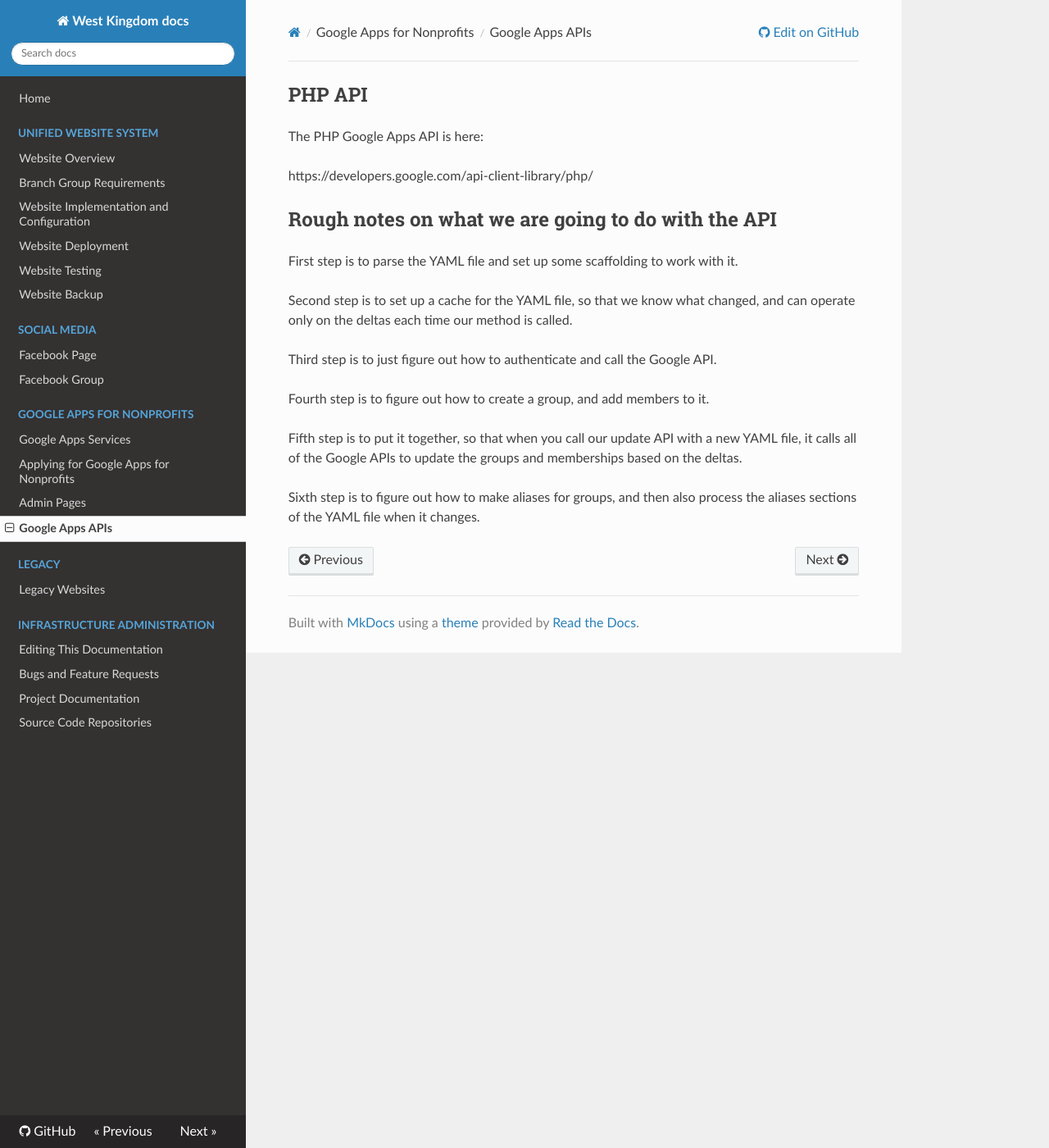
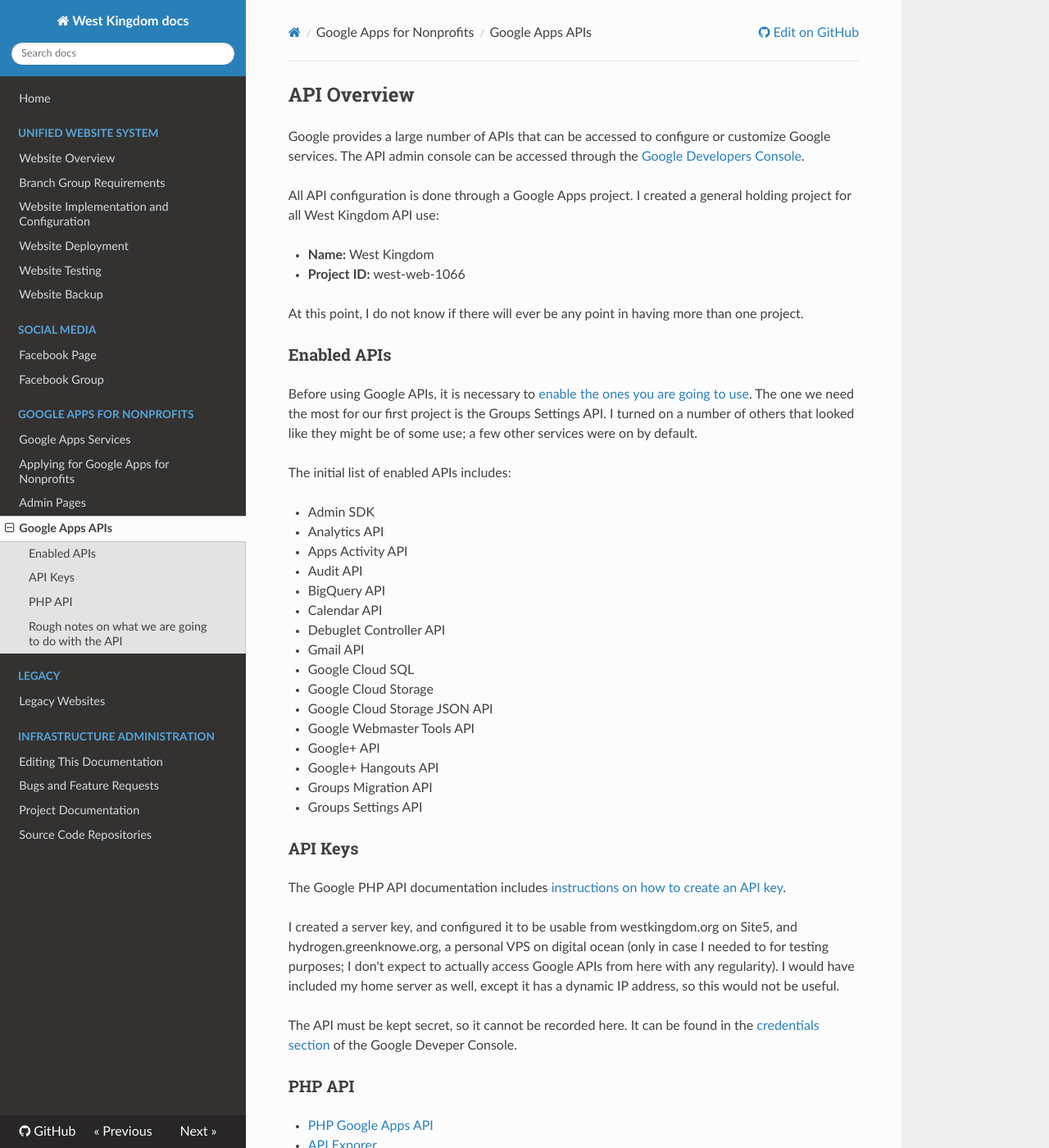
Before and after one commit to westkingdom/westkingdom, an MkDocs documentation site: the page built from docs/google-api.md, in a window 1280 px wide and 1400 px high. Shown: the whole window at 82% size. Built offline with MkDocs 1.6.1, drawn with Linux system fonts in a browser that asks for light colours; nearby versions of some CDN libraries; old or Windows-style settings are respelled for this version of MkDocs.

Commit message:
Add documentation on creating a Google Apps API key, and also documented other important Google Apps URLs.

```diff
--- a/docs/google-api.md
+++ b/docs/google-api.md
@@ -1,10 +1,68 @@
-## PHP API
+## API Overview
 
-The PHP Google Apps API is here:
+Google provides a large number of APIs that can be accessed
+to configure or customize Google services.  The API admin
+console can be accessed through the [Google Developers Console](https://console.developers.google.com).
 
-https://developers.google.com/api-client-library/php/
+All API configuration is done through a Google Apps project.
+I created a general holding project for all West Kingdom API
+use:
 
-## Rough notes on what we are going to do with the API
+- **Name:** West Kingdom
+- **Project ID:** west-web-1066
+
+At this point, I do not know if there will ever be any point
+in having more than one project.
+
+### Enabled APIs
+
+Before using Google APIs, it is necessary
+to [enable the ones you are going to use](https://console.developers.google.com/project/west-web-1066/apiui/api).  The one we need
+the most for our first project is the Groups Settings API.
+I turned on a number of others that looked like they might
+be of some use; a few other services were on by default.
+
+The initial list of enabled APIs includes:
+
+- Admin SDK
+- Analytics API
+- Apps Activity API
+- Audit API
+- BigQuery API
+- Calendar API
+- Debuglet Controller API
+- Gmail API
+- Google Cloud SQL
+- Google Cloud Storage
+- Google Cloud Storage JSON API
+- Google Webmaster Tools API
+- Google+ API
+- Google+ Hangouts API
+- Groups Migration API
+- Groups Settings API
+
+### API Keys
+
+The Google PHP API documentation includes [instructions on
+how to create an API key](https://developers.google.com/api-client-library/php/auth/api-keys).
+
+I created a server key, and configured it to be usable from
+westkingdom.org on Site5, and hydrogen.greenknowe.org, a personal
+VPS on digital ocean (only in case I needed to for testing purposes;
+I don't expect to actually access Google APIs from here with any
+regularity).  I would have included my home server as well, except
+it has a dynamic IP address, so this would not be useful.
+
+The API must be kept secret, so it cannot be recorded here.
+It can be found in the [credentials section](https://console.developers.google.com/project/west-web-1066/apiui/credential)
+of the Google Deveper Console.
+
+### PHP API
+
+- [PHP Google Apps API](https://developers.google.com/api-client-library/php/)
+- [API Exporer](http://developers.google.com/apis-explorer)
+
+### Rough notes on what we are going to do with the API
 
 First step is to parse the YAML file and set up some scaffolding to work with it.
 
```
Also changed, not shown: docs/google-apps-admin.md (+5 -6 lines).
